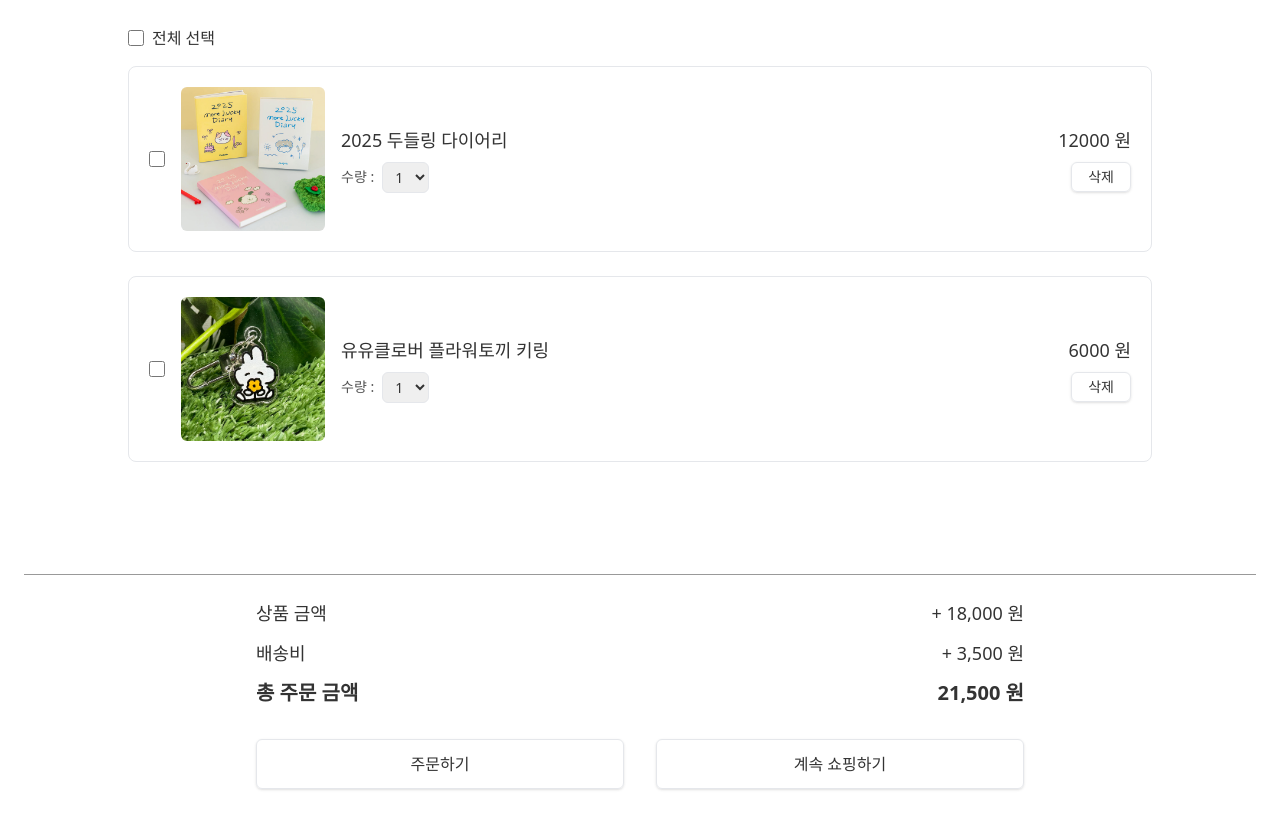
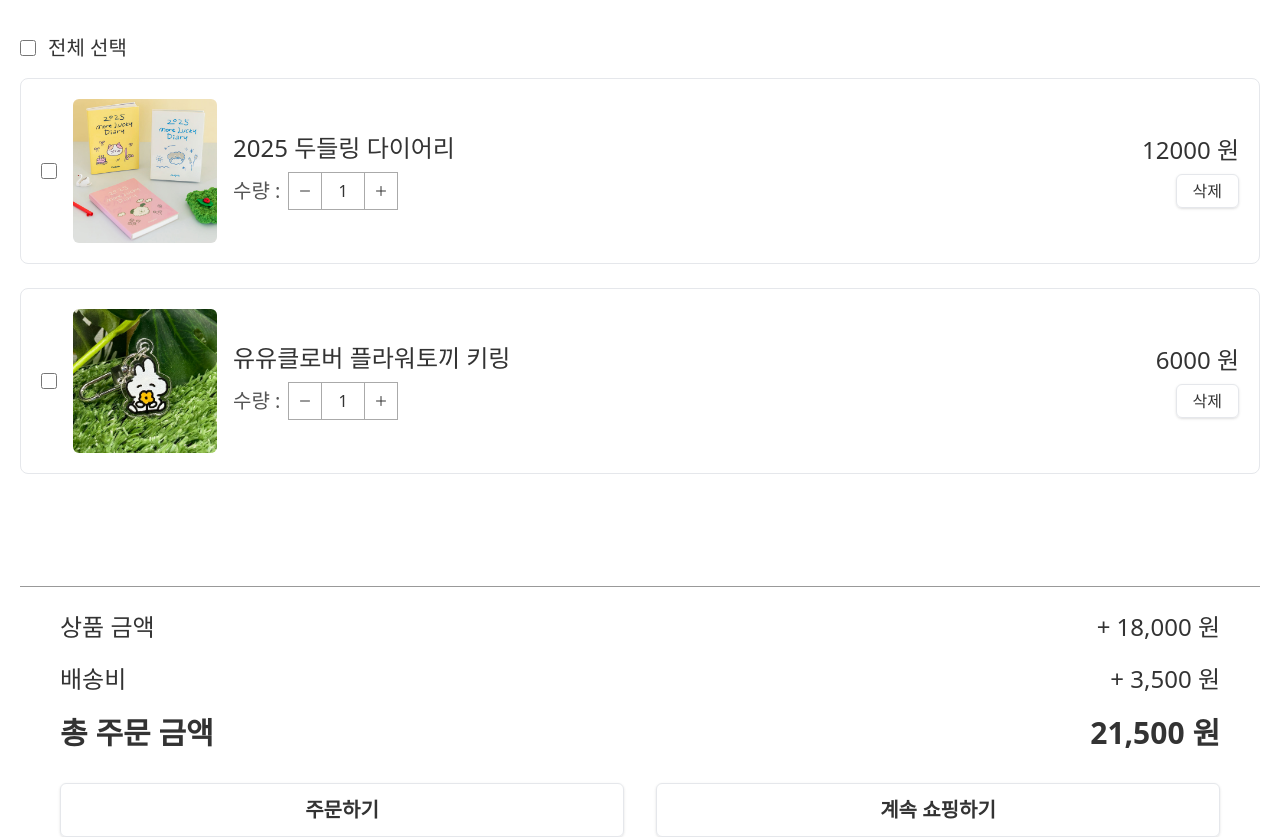
Before and after one commit to FRONTENDBOOTCAMP-11th/Jakudacque, a React (Vite) app: page /cart in a window 1280 px wide. Shown: the part 200-1037 px from the top of the page. Built offline with nearby package versions, Linux system fonts and the light colour scheme; a web font is replaced by a local one.

Commit message:
💄 style : 장바구니 스타일 수정

```diff
--- a/src/pages/product/Cart.jsx
+++ b/src/pages/product/Cart.jsx
@@ -1,5 +1,5 @@
 import { useState } from "react";
-import { IoCartOutline } from "react-icons/io5";
+import { IoAdd, IoCartOutline, IoRemove } from "react-icons/io5";
 import { Link } from "react-router-dom";
 import { toast } from "react-toastify";
 
@@ -34,26 +34,26 @@ export default function Cart() {
   };
 
   return (
-    <div className="container mx-auto p-6">
-      <div className="max-w-5xl mx-auto mb-6">
+    <div className="max-w-7xl container mx-auto px-5 py-6">
+      <div className=" mx-auto px-10mb-6">
         <div className="flex mb-12 justify-between items-center">
-          <h1 className="text-2xl font-bold">장바구니</h1>
-          <p className="text-xs text-[#999] pl-2 mt-auto">
+          <h1 className="text-4xl font-bold">장바구니</h1>
+          <p className="text-sm text-[#999] pl-2 mt-auto">
             30,000원 이상 구매시 배송비 무료
           </p>
         </div>
       </div>
 
       {hasProducts ? (
-        <div className="max-w-5xl mx-auto">
-          <div className="mb-4">
+        <div className=" mx-auto">
+          <div className="mb-4 text-xl">
             <label className="flex items-center">
-              <input type="checkbox" className="w-4 h-4 mr-2" />
+              <input type="checkbox" className="w-4 h-4 mr-3" />
               <span>전체 선택</span>
             </label>
           </div>
 
-          <div className="grid grid-cols-1 gap-6 mb-28 w-full max-w-5xl">
+          <div className="grid grid-cols-1 gap-6 mb-28 w-full">
             {products.map(product => (
               <div
                 key={product.id}
@@ -68,27 +68,28 @@ export default function Cart() {
                     className="w-36 h-36 object-cover rounded-md"
                   />
                   <div className="ml-4">
-                    <h2 className="text-lg font-medium">
+                    <h2 className="text-2xl font-medium">
                       <Link to={product.link}>{product.name}</Link>
                     </h2>
                     <div className="flex items-center mt-2">
-                      <span className="text-sm text-[#555] mr-2">수량 :</span>
-                      <select
-                        defaultValue={product.quantity}
-                        className="border rounded-md px-2 py-1 text-sm"
-                      >
-                        {[1, 2, 3, 4, 5].map(quantity => (
-                          <option key={quantity} defaultValue={quantity}>
-                            {quantity}
-                          </option>
-                        ))}
-                      </select>
+                      <span className="text-xl text-[#555] mr-2">수량 :</span>
+                      <div className="flex">
+                        <button className="border-[#aaa] border-y border-l px-2 max-[768px]:px-1.5 ">
+                          <IoRemove />
+                        </button>
+                        <span className="border-[#aaa] border px-4 py-1.5 max-[768px]:px-3 max-[768px]:py-1">
+                          1
+                        </span>
+                        <button className="border-[#aaa] border-y border-r px-2 max-[768px]:px-1.5">
+                          <IoAdd />
+                        </button>
+                      </div>
                     </div>
                   </div>
                 </div>
                 <div className="text-right">
-                  <p className="text-lg font-medium">{product.price} 원</p>
-                  <button className="text-sm font-medium border rounded-md shadow px-4 py-1 hover:bg-secondary-base mt-2">
+                  <p className="text-2xl font-medium">{product.price} 원</p>
+                  <button className="font-medium border rounded-md shadow px-4 py-1 hover:bg-secondary-base mt-2">
                     삭제
                   </button>
                 </div>
@@ -103,30 +104,30 @@ export default function Cart() {
         </div>
       )}
 
-      <div className="mt-8 border-t border-[#999] pt-6">
-        <div className="flex flex-col items-center text-lg font-medium space-y-3 mb-8">
-          <p className="flex justify-between w-full max-w-3xl">
+      <div className="mt-8 border-t border-[#999] px-10 pt-6">
+        <div className="flex flex-col items-center text-2xl font-medium space-y-5 mb-8">
+          <p className="flex justify-between w-full">
             <span>상품 금액</span>
             <span>+ 18,000 원</span>
           </p>
-          <p className="flex justify-between w-full max-w-3xl">
+          <p className="flex justify-between w-full">
             <span>배송비</span>
             <span>+ 3,500 원</span>
           </p>
-          <p className="flex justify-between w-full max-w-3xl text-xl font-bold">
+          <p className="flex justify-between w-full text-3xl font-semibold">
             <span>총 주문 금액</span>
             <span>21,500 원</span>
           </p>
         </div>
-        <div className="flex justify-center max-w-3xl mx-auto mt-6 mb-8">
-          <div className=" flex gap-8 w-full">
+        <div className="flex justify-center mx-auto mt-6 mb-8">
+          <div className=" flex gap-8 w-full text-xl">
             <button
               onClick={handlePurchase}
-              className="flex-1 text-center rounded-md border px-6 py-3 font-medium shadow hover:bg-secondary-base"
+              className="flex-1 text-center rounded-md border px-6 py-3 font-semibold shadow hover:bg-secondary-base"
             >
               주문하기
             </button>
-            <button className="flex-1 text-center rounded-md border px-6 py-3 font-medium shadow hover:bg-secondary-base">
+            <button className="flex-1 text-center rounded-md border px-6 py-3 font-semibold shadow hover:bg-secondary-base">
               계속 쇼핑하기
             </button>
           </div>
```
